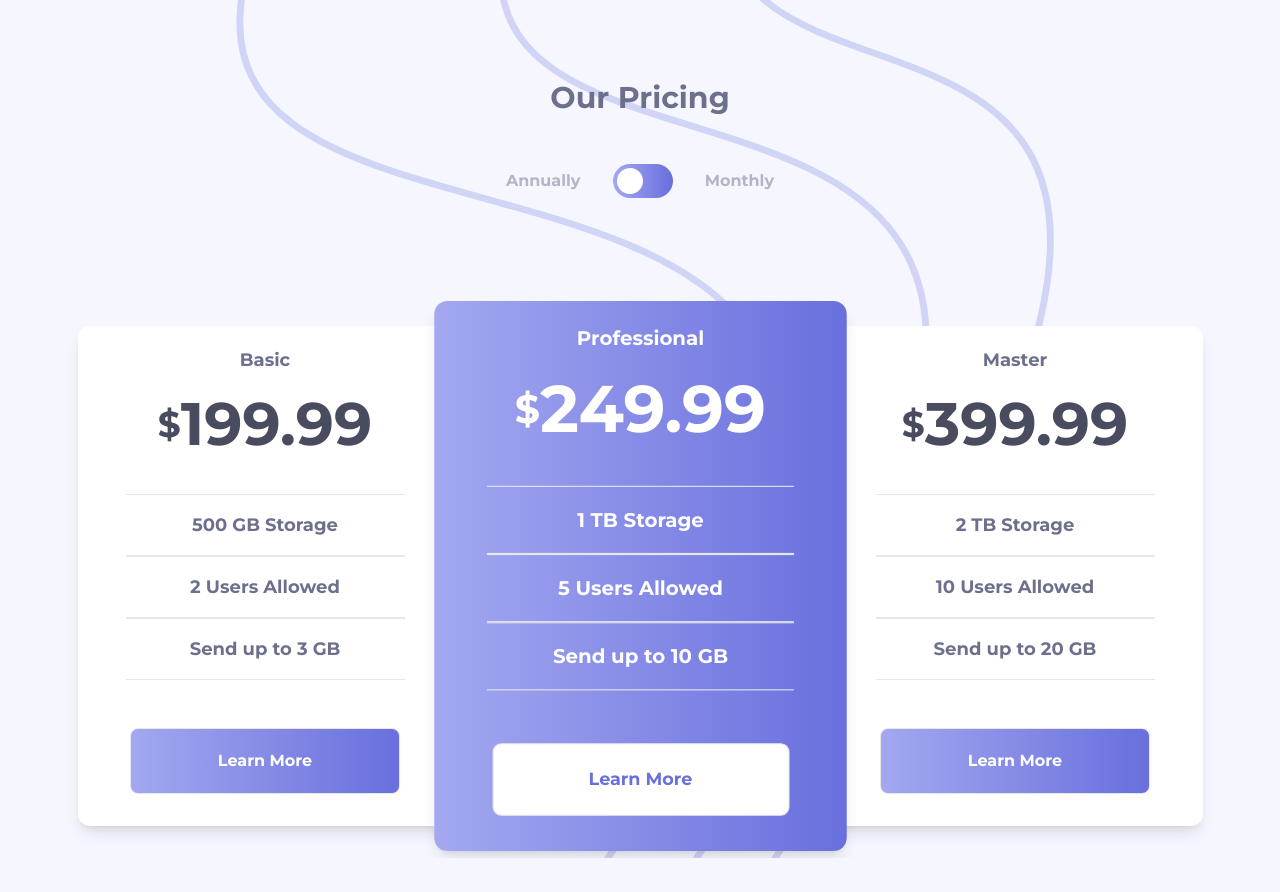
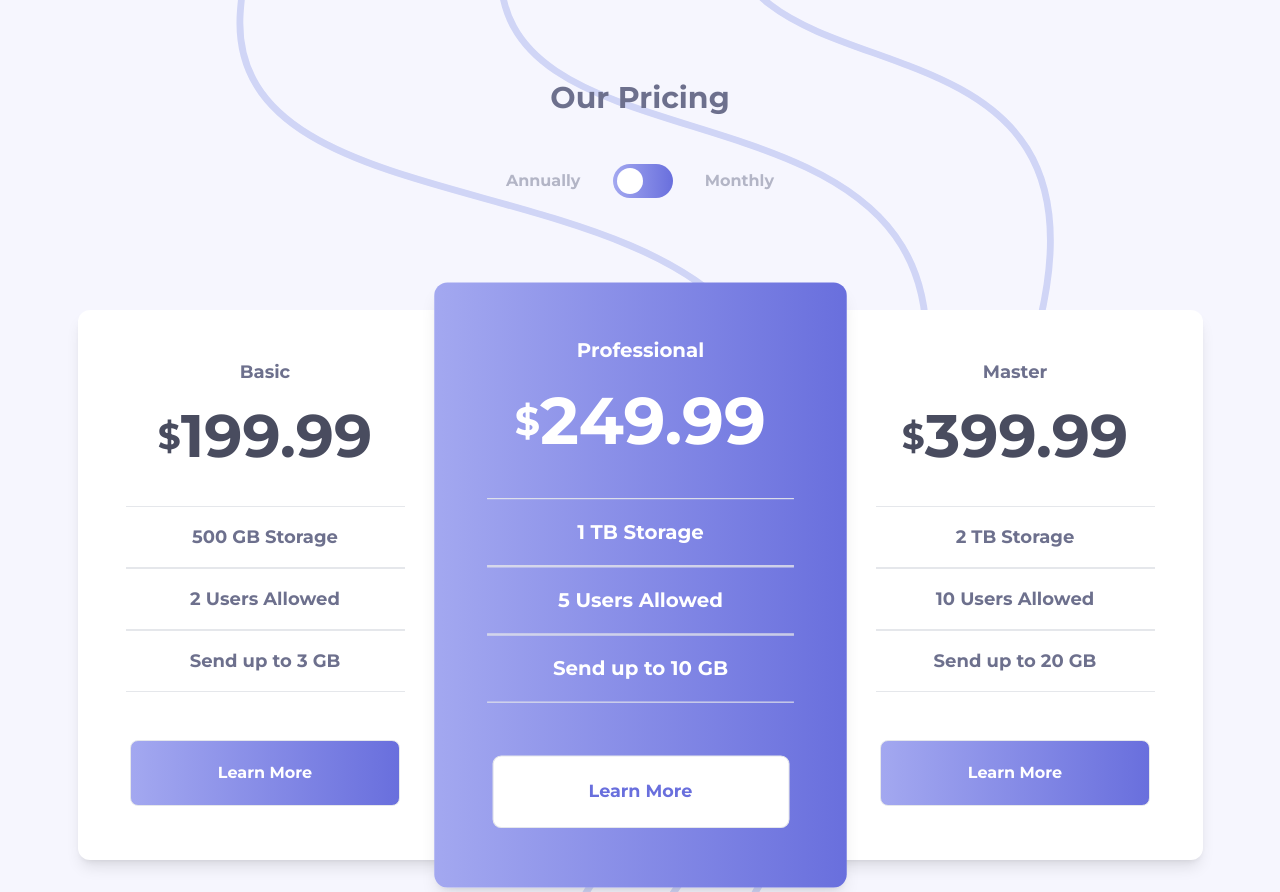
Before and after one commit to ronaldlamdev/pricing-plan, a React (Vite) app: page / in a window 1280 px wide. Before the commit the page ends 858 px from the top, so only its background shows below. Built offline with nearby package versions, Linux system fonts and the light colour scheme.

Commit message:
changed height of cards and added top padding

```diff
--- a/src/components/Card.tsx
+++ b/src/components/Card.tsx
@@ -16,7 +16,7 @@ const Card = ({name, price, size, users, maxSize, cardStyle, nameStyle, priceSty
   return (
     <div className={cardStyle}>
 
-      <div className="pt-5 pb-6">
+      <div className="pt-5 pb-6 lg:pt-12">
         <h1 className={nameStyle}>{name}</h1>
         <h1 className={priceStyle}><span className="text-4xl">$</span>{price}</h1>
       </div>
--- a/src/components/Main.tsx
+++ b/src/components/Main.tsx
@@ -3,7 +3,7 @@ import { data } from '../assets/data/data';
 
 const Main = () => {
   return (
-    <main className="px-4 py-8 flex flex-col items-center lg:flex-row lg:justify-center lg:mt-12">
+    <main className="px-4 py-8 flex flex-col items-center lg:flex-row lg:justify-center lg:mt-8">
       {data.map((plan, index) => (
         <Card key={index}
               name={plan.name}
--- a/src/index.css
+++ b/src/index.css
@@ -49,7 +49,7 @@ input:checked + .slider:before {
   @apply w-full max-w-[375px] h-[500px]
   flex flex-col text-center items-center
   shadow-lg rounded-xl bg-white mb-6
-  lg:mb-0
+  lg:mb-0 lg:h-[550px]
 }
 
 .light-card-name {
@@ -80,7 +80,7 @@ input:checked + .slider:before {
   flex flex-col text-center items-center
   shadow-lg rounded-xl bg-gradient-to-r
   from-[#a3a8f0] to-[#696fdd] mb-6
-  lg:mb-0 lg:scale-110
+  lg:mb-0 lg:scale-110 lg:h-[550px]
 }
 
 .dark-card-name {
```
